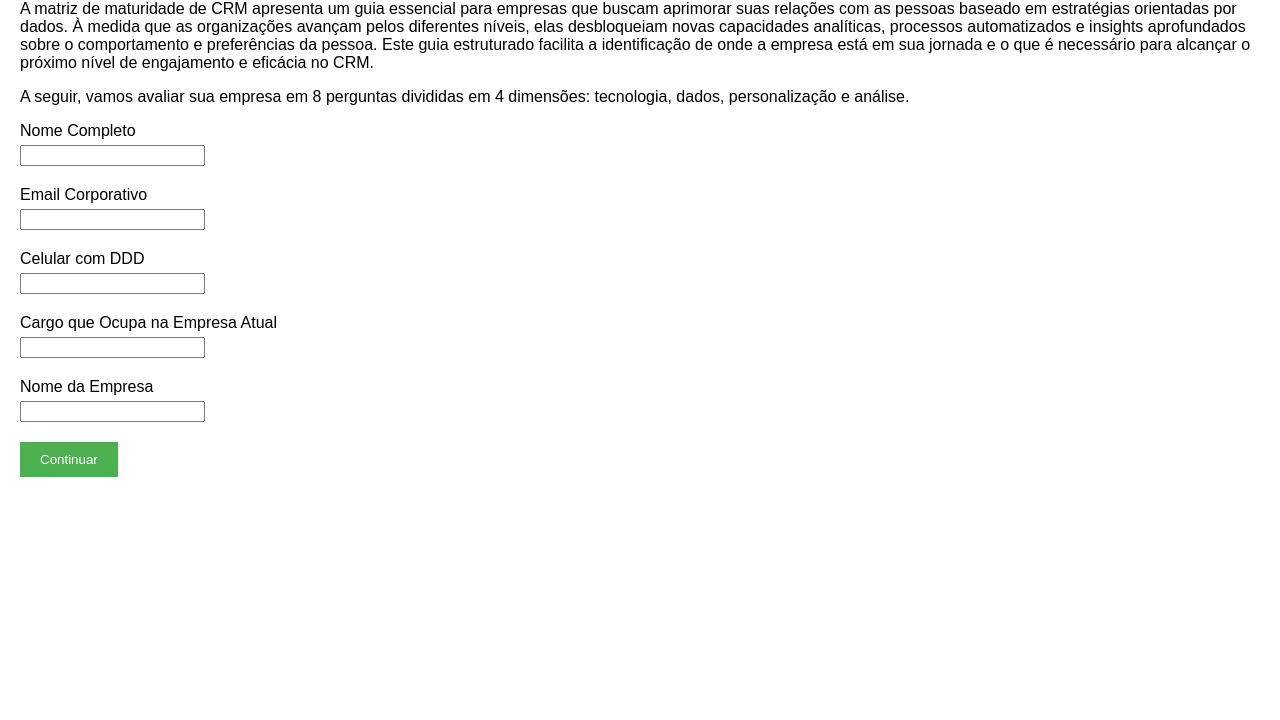
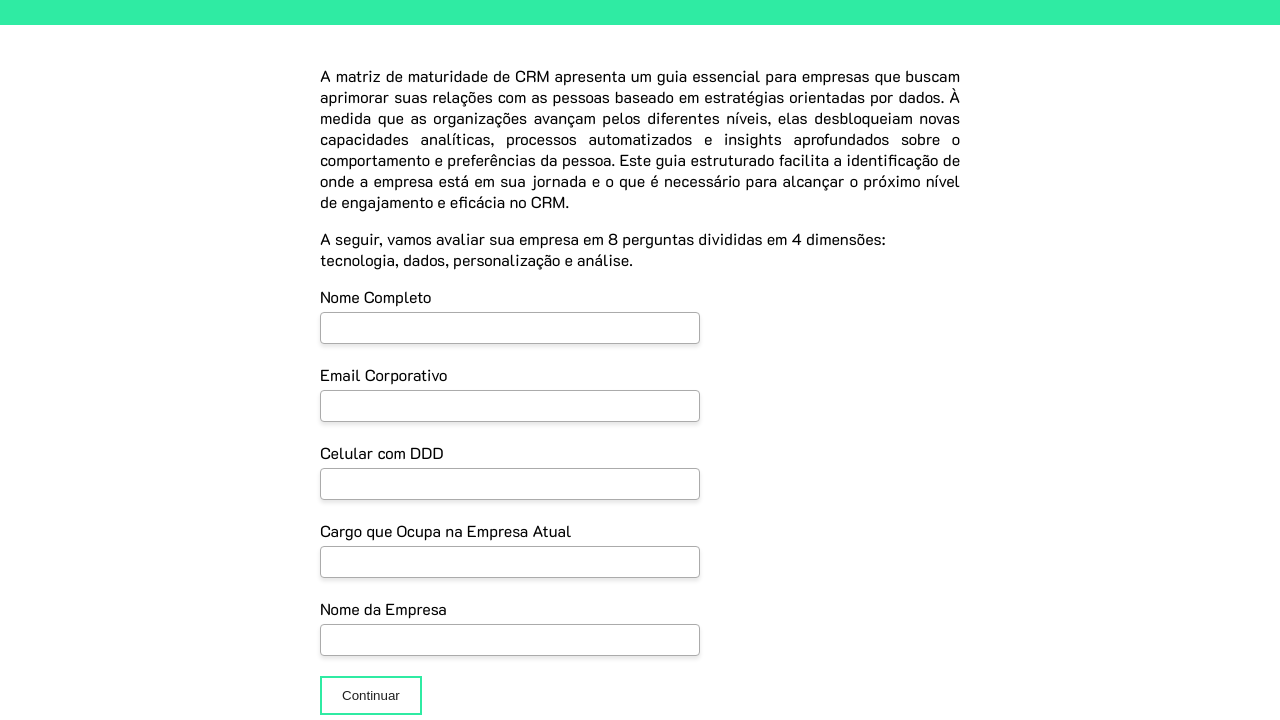
Before and after one commit to luizcampos/teste-evento-sf, a plain HTML site: page index.html in a window 1280 px wide. Shown: the part 80-800 px from the top of the page. Drawn offline with Linux system fonts and the light colour scheme.

Commit message:
versão estilizada

```diff
--- a/index.html
+++ b/index.html
@@ -4,11 +4,34 @@
 <head>
     <meta charset="UTF-8">
     <meta name="viewport" content="width=device-width, initial-scale=1.0">
-    <title>CRM Maturity Level Assessment</title>
+    <link rel="preconnect" href="https://fonts.googleapis.com">
+    <link rel="preconnect" href="https://fonts.gstatic.com" crossorigin>
+    <link href="https://fonts.googleapis.com/css2?family=K2D:ital,wght@0,100;0,200;0,300;0,400;0,500;0,600;0,700;0,800;1,100;1,200;1,300;1,400;1,500;1,600;1,700;1,800&display=swap" rel="stylesheet">
+
+
+    <title>CRM Maturity Level Assessment - Just a Little Data</title>
+    <!-- Favicon -->
+    <link rel="icon" type="image/png" sizes="512x512"
+        href="./img/favicon-32x32-1.png" />
+
     <style>
         body {
-            font-family: Arial, sans-serif;
-            margin: 20px;
+            font-family: "K2D", sans-serif;
+            margin: 0;
+            width: 100%;
+        }
+
+        section {
+            margin: 0 auto;
+            padding: 0 2rem;
+        }
+
+        header {
+            background-color: rgb(47, 235, 163);
+            margin: 0;
+            padding: 10px 0;
+            text-align: center;
+            width: 100%;
         }
 
         .question {
@@ -20,23 +43,91 @@
             margin-bottom: 5px;
         }
 
+        .box-text {
+            background-color: #ffffff;
+            color: #1f1f1f;
+            border: 1px solid #ABABAB;
+            border-radius: 4px;
+            text-align: left;
+            align-items: left;
+            box-shadow: 0px 3px 4px 0px rgba(0, 0, 0, 0.10);
+            font-size: 14px;
+            box-sizing: border-box;
+            min-height: 20px;
+        }
+
         button {
             padding: 10px 20px;
-            background-color: #4CAF50;
-            color: white;
-            border: none;
+            background-color: #FFFFFF;
+            border: 2px solid rgb(47, 235, 163);
             cursor: pointer;
+            color: #1f1f1f;
         }
 
         button:hover {
-            background-color: #45a049;
+            background-color: rgb(47, 235, 163);
+            border: 2px solid rgb(47, 235, 163);
+            color: white;
+        }
+
+        @media all and (max-width:576px){
+            section {
+                width: 90%;
+            }
+
+            .box-text {
+                padding: 7px 9px !important;
+                min-width: 250px;
+            }
+        }
+
+        @media all and (min-width:577px){
+            section {
+                width: 85%;
+            }
+
+            .box-text {
+                padding: 7px 9px !important;
+                min-width: 300px;
+            }
+        }
+
+        @media all and (min-width:700px) {
+            section {
+                width: 50%;
+                margin-top: 40px;
+            }
+
+            .box-text {
+                padding: 7px 9px !important;
+                min-width: 380px;
+            }
+        }
+
+        @media all and (min-width:992px){
+
+        }
+
+        @media all and (min-width:1200px) {
+        }
+
+        @media all and (min-width:1400px) {
+        }
+
+        @media all and (min-width:1600px) {
+        }
+
+        @media all and (min-width:1920px) {
         }
     </style>
 </head>
 
 <body>
+    <header>
         <h1>CRM Maturity Level Assessment</h1>
-    <p>
+    </header>
+    <section>
+        <p style="text-align: justify;">
             A matriz de maturidade de CRM apresenta um guia essencial para empresas que buscam aprimorar suas relações com
             as pessoas baseado em estratégias orientadas por dados.
             À medida que as organizações avançam pelos diferentes níveis, elas desbloqueiam novas capacidades analíticas,
@@ -49,26 +140,27 @@
         <form id="lead-form" onsubmit="saveLeadData(event)">
             <div class="question">
                 <label>Nome Completo</label>
-            <input type="text" name="nome_completo" required>
+                <input type="text" name="nome_completo" required class="box-text">
             </div>
             <div class="question">
                 <label>Email Corporativo</label>
-            <input type="email" name="email_corporativo" required>
+                <input type="email" name="email_corporativo" required class="box-text">
             </div>
             <div class="question">
                 <label>Celular com DDD</label>
-            <input type="text" name="celular" required>
+                <input type="text" name="celular" required class="box-text">
             </div>
             <div class="question">
                 <label>Cargo que Ocupa na Empresa Atual</label>
-            <input type="text" name="cargo" required>
+                <input type="text" name="cargo" required class="box-text">
             </div>
             <div class="question">
                 <label>Nome da Empresa</label>
-            <input type="text" name="nome_empresa" required>
+                <input type="text" name="nome_empresa" required class="box-text">
             </div>
             <button type="submit">Continuar</button>
         </form>
+    </section>
     <script>
         function saveLeadData(event) {
             event.preventDefault();
```
Also changed, not shown: teste-Dea-2.html (+93 -15 lines), teste-Dea-3.html (+53 -3 lines), img/favicon-32x32-1.png (added). Lines whose indentation alone changed are shown as unchanged.
